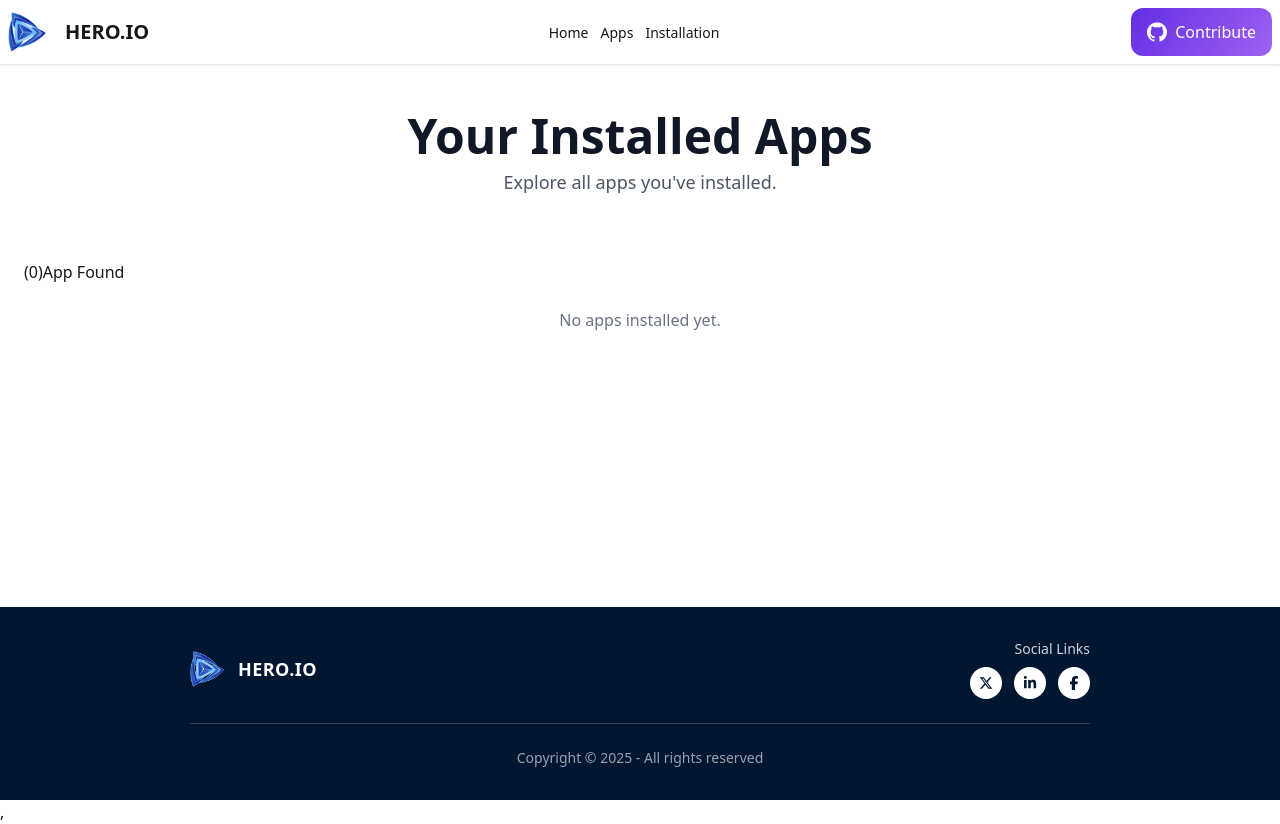
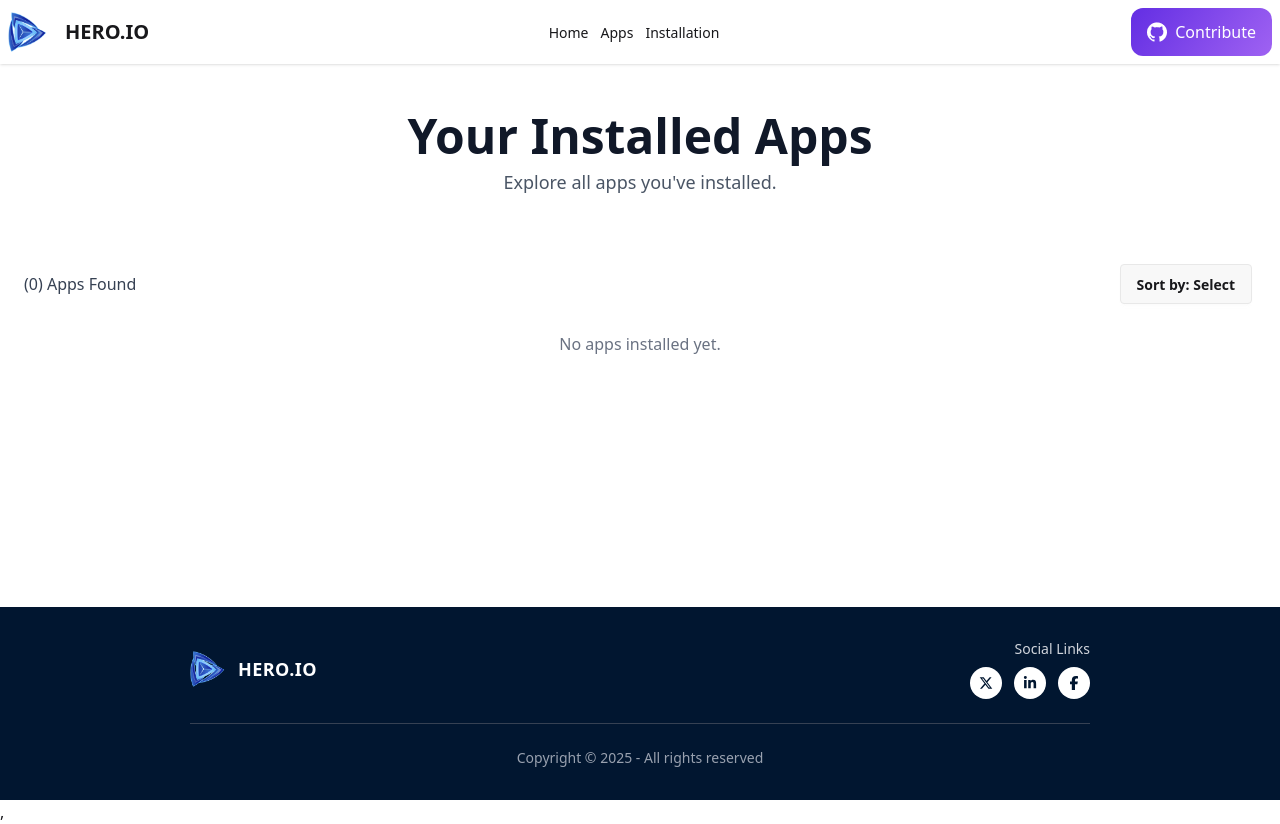
Before and after one commit to obayed324/app-somahar, a React (Vite) app: page /installed in a window 1280 px wide. Built offline with nearby package versions, Linux system fonts and the light colour scheme.

Commit message:
sorting add for intall app

```diff
--- a/src/pages/InstalledApps/InstallApps.jsx
+++ b/src/pages/InstalledApps/InstallApps.jsx
@@ -4,17 +4,48 @@ import { getStoredApps } from "../../Utility/localStorage";
 
 const InstallApps = () => {
   const [installedApps, setInstalledApps] = useState([]);
+  const [sort, setSort] = useState("");
 
   useEffect(() => {
-        setInstalledApps(getStoredApps());
+    const apps = getStoredApps();
+    setInstalledApps(apps);
   }, []);
 
   const handleUninstall = (id) => {
     setInstalledApps((prev) => prev.filter((app) => app.id !== id));
   };
 
+
+  const parseDownloads = (value) => {
+    if (!value) return 0;
+    let str = value.toString().toUpperCase().replace(/[+,]/g, "").trim();
+
+    if (str.endsWith("K")) {
+      return parseFloat(str) * 1000;
+    } else if (str.endsWith("M")) {
+      return parseFloat(str) * 1000000;
+    } else {
+      return parseFloat(str) || 0;
+    }
+  };
+
+
+  const handleSort = (type) => {
+    let sortedApps = [...installedApps];
+
+    if (type === "High-Low") {
+      sortedApps.sort((a, b) => parseDownloads(b.downloads) - parseDownloads(a.downloads));
+    } else if (type === "Low-High") {
+      sortedApps.sort((a, b) => parseDownloads(a.downloads) - parseDownloads(b.downloads));
+    }
+
+    setInstalledApps(sortedApps);
+    setSort(type);
+  };
+
   return (
     <div className="p-6">
+
       <div className="text-center mb-16 mt-6">
         <h1 className="text-3xl sm:text-4xl md:text-5xl font-extrabold text-gray-900 mb-2">
           Your Installed Apps
@@ -23,16 +54,38 @@ const InstallApps = () => {
           Explore all apps you've installed.
         </p>
       </div>
-            <div>
-                ({installedApps.length})App Found
+
+
+      <div className="flex justify-between items-center mb-4">
+        <p className="text-gray-700 font-medium">
+          ({installedApps.length}) Apps Found
+        </p>
+
+        <details className="dropdown">
+          <summary className="btn m-1">
+            Sort by: {sort || "Select"}
+          </summary>
+          <ul className="menu dropdown-content bg-base-100 rounded-box z-10 w-52 p-2 shadow-sm">
+            <li>
+              <a onClick={() => handleSort("High-Low")}>High → Low (Downloads)</a>
+            </li>
+            <li>
+              <a onClick={() => handleSort("Low-High")}>Low → High (Downloads)</a>
+            </li>
+          </ul>
+        </details>
       </div>
+
+
       <div className="mt-6">
         {installedApps.length > 0 ? (
           installedApps.map((app) => (
             <InstallApp key={app.id} app={app} onUninstall={handleUninstall} />
           ))
         ) : (
-                    <p className="text-center text-gray-500">No apps installed yet.</p>
+          <p className="text-center text-gray-500">
+            No apps installed yet.
+          </p>
         )}
       </div>
     </div>
```
Lines whose indentation alone changed are shown as unchanged.
